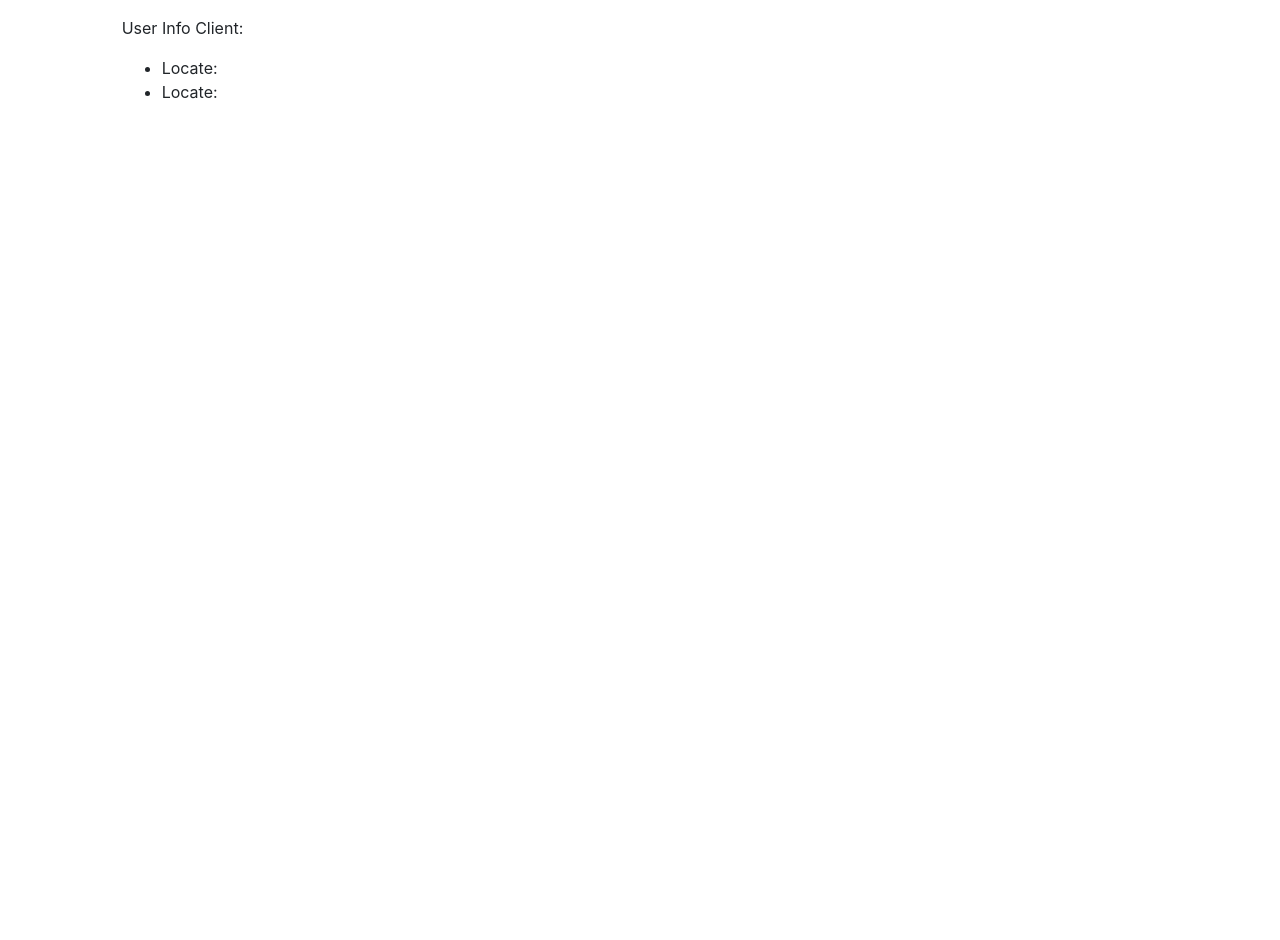
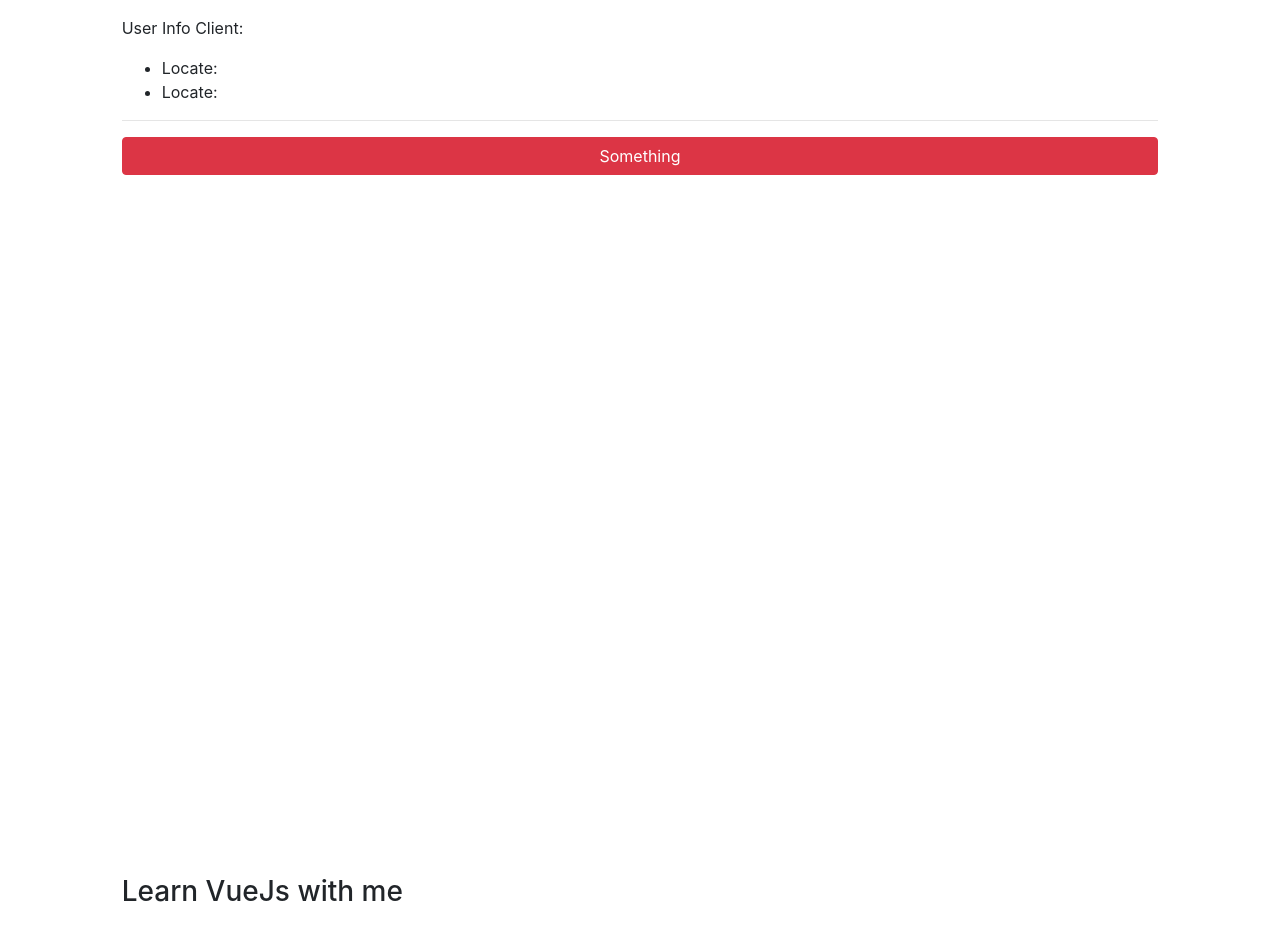
Before and after one commit to tuanpham1406/use-router-vue, a Vue app: page /user/1/edit in a window 1280 px wide. Shown: the part 240-1180 px from the top of the page. Before the commit the page ends 800 px from the top, so only its background shows below. Built offline with nearby package versions, Linux system fonts and the light colour scheme.

Commit message:
Master: update layout, cảnh báo mất data khi đang nhập mà muốn thoát trang

```diff
--- a/src/components/user/UserEdit.vue
+++ b/src/components/user/UserEdit.vue
@@ -6,11 +6,32 @@
             <li>Locate: {{$route.query.locate}}</li>
             <li>Locate: {{$route.query.browser}}</li>
         </ul>
+        <hr>
+        <button class="btn btn-block btn-danger"
+                @click="status = true"
+        >Something</button>
+        <div style="height: 700px"></div>
+        <h3 id="vue">Learn VueJs with me</h3>
+        <div style="height: 1700px"></div>
     </div>
 </template>
 
 <script>
     export default {
+        data() {
+            return {
+                status: false
+            }
+        },
+        beforeRouteLeave(to, from, next) {
+            if (this.status) {
+                next()
+            } else {
+                if (confirm('Bạn có chắc chắn muốn thoát không ? Bạn chưa lưu dữ liệu của trang')) {
+                    next()
+                } else next(false)
+            }
+        }
     }
 </script>
 
```
